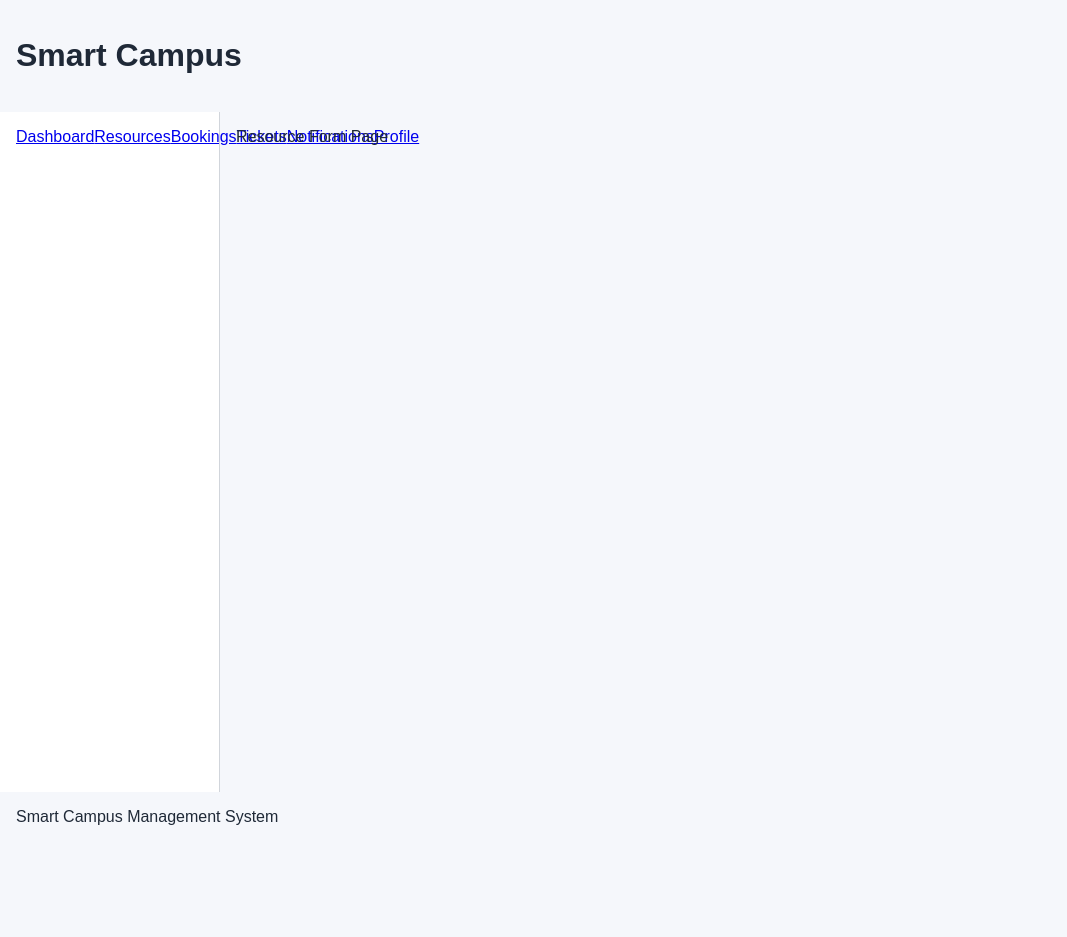
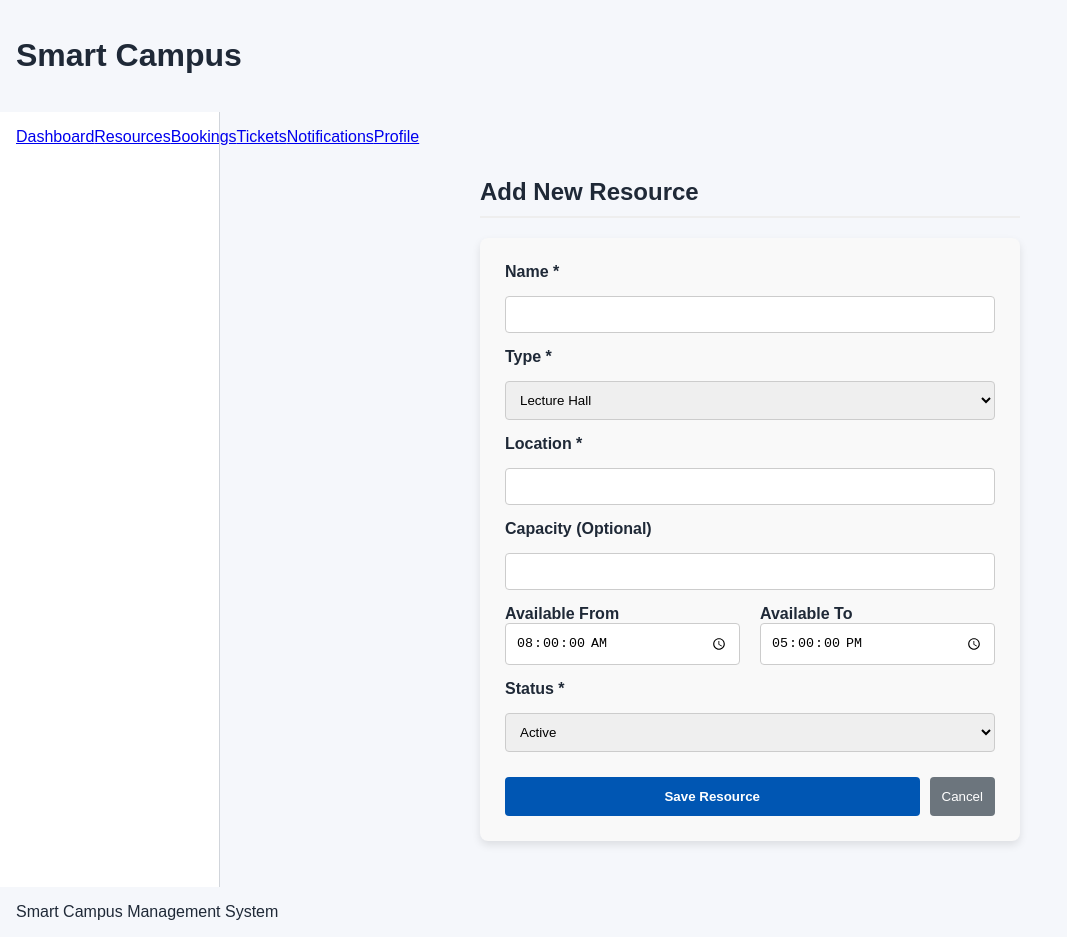
Before and after one commit to Tiyani-Gurusinghe/it3030-paf-2026-smart-campus-group, a React app in the folder frontend/: page /resources/new in a window 1280 px wide. Shown: the whole page, without its empty margins (0-1067 px from the left). Before the commit the page ends 842 px from the top, so only its background shows below. Built offline with nearby package versions, Linux system fonts and the light colour scheme; no server answers; the HTML template or start-up script is replaced by a standard one.

Commit message:
feat(ui): implement ResourceFormPage with full metadata support

```diff
--- a/frontend/src/pages/resources/ResourceFormPage.jsx
+++ b/frontend/src/pages/resources/ResourceFormPage.jsx
@@ -1,5 +1,108 @@
-function ResourceFormPage() {
-  return <div>Resource Form Page</div>;
-}
+import React, { useState } from 'react';
+import { useNavigate } from 'react-router-dom';
+import resourceApi from '../../features/resources/api/resourceApi';
+
+const ResourceFormPage = () => {
+    const navigate = useNavigate();
+    const [loading, setLoading] = useState(false);
+    const [error, setError] = useState(null);
+
+    // Initial state matching your Spring Boot backend expectations
+    const [formData, setFormData] = useState({
+        name: '',
+        type: 'LECTURE_HALL', // Default enum
+        capacity: '',
+        location: '',
+        availableFrom: '08:00:00',
+        availableTo: '17:00:00',
+        status: 'ACTIVE'
+    });
+
+    const handleChange = (e) => {
+        setFormData({
+            ...formData,
+            [e.target.name]: e.target.value
+        });
+    };
+
+    const handleSubmit = async (e) => {
+        e.preventDefault();
+        setLoading(true);
+        setError(null);
+
+        try {
+            // Clean up capacity to be a number or null
+            const payload = {
+                ...formData,
+                capacity: formData.capacity ? parseInt(formData.capacity) : null
+            };
+
+            // Call the API we wrote earlier
+            await resourceApi.createResource(payload);
+
+            // If successful, navigate back to the list page
+            navigate('/resources');
+        } catch (err) {
+            console.error(err);
+            setError('Failed to save the resource. Please check your connection.');
+        } finally {
+            setLoading(false);
+        }
+    };
+
+    return (
+        <div style={{ padding: '30px', fontFamily: 'sans-serif', maxWidth: '600px', margin: '0 auto' }}>
+            <h2 style={{ borderBottom: '2px solid #eee', paddingBottom: '10px' }}>Add New Resource</h2>
+
+            {error && <div style={{ color: 'red', marginBottom: '15px' }}>{error}</div>}
+
+            <form onSubmit={handleSubmit} style={{ display: 'flex', flexDirection: 'column', gap: '15px', backgroundColor: '#f9f9f9', padding: '25px', borderRadius: '8px', boxShadow: '0 4px 8px rgba(0,0,0,0.1)' }}>
+
+                <label><strong>Name *</strong></label>
+                <input required type="text" name="name" value={formData.name} onChange={handleChange} style={{ padding: '10px', borderRadius: '4px', border: '1px solid #ccc' }} />
+
+                <label><strong>Type *</strong></label>
+                <select name="type" value={formData.type} onChange={handleChange} style={{ padding: '10px', borderRadius: '4px', border: '1px solid #ccc' }}>
+                    <option value="LECTURE_HALL">Lecture Hall</option>
+                    <option value="LAB">Lab</option>
+                    <option value="MEETING_ROOM">Meeting Room</option>
+                    <option value="EQUIPMENT">Equipment</option>
+                </select>
+
+                <label><strong>Location *</strong></label>
+                <input required type="text" name="location" value={formData.location} onChange={handleChange} style={{ padding: '10px', borderRadius: '4px', border: '1px solid #ccc' }} />
+
+                <label><strong>Capacity (Optional)</strong></label>
+                <input type="number" name="capacity" value={formData.capacity} onChange={handleChange} style={{ padding: '10px', borderRadius: '4px', border: '1px solid #ccc' }} />
+
+                <div style={{ display: 'flex', gap: '20px' }}>
+                    <div style={{ flex: 1, display: 'flex', flexDirection: 'column' }}>
+                        <label><strong>Available From</strong></label>
+                        <input required type="time" step="1" name="availableFrom" value={formData.availableFrom} onChange={handleChange} style={{ padding: '10px', borderRadius: '4px', border: '1px solid #ccc' }} />
+                    </div>
+                    <div style={{ flex: 1, display: 'flex', flexDirection: 'column' }}>
+                        <label><strong>Available To</strong></label>
+                        <input required type="time" step="1" name="availableTo" value={formData.availableTo} onChange={handleChange} style={{ padding: '10px', borderRadius: '4px', border: '1px solid #ccc' }} />
+                    </div>
+                </div>
+
+                <label><strong>Status *</strong></label>
+                <select name="status" value={formData.status} onChange={handleChange} style={{ padding: '10px', borderRadius: '4px', border: '1px solid #ccc' }}>
+                    <option value="ACTIVE">Active</option>
+                    <option value="OUT_OF_SERVICE">Out of Service</option>
+                </select>
+
+                <div style={{ display: 'flex', gap: '10px', marginTop: '10px' }}>
+                    <button type="submit" disabled={loading} style={{ flex: 1, padding: '12px', backgroundColor: '#0056b3', color: 'white', border: 'none', borderRadius: '4px', cursor: 'pointer', fontWeight: 'bold' }}>
+                        {loading ? 'Saving...' : 'Save Resource'}
+                    </button>
+                    <button type="button" onClick={() => navigate('/resources')} style={{ padding: '12px', backgroundColor: '#6c757d', color: 'white', border: 'none', borderRadius: '4px', cursor: 'pointer' }}>
+                        Cancel
+                    </button>
+                </div>
+            </form>
+        </div>
+    );
+};
 
 export default ResourceFormPage;
```
